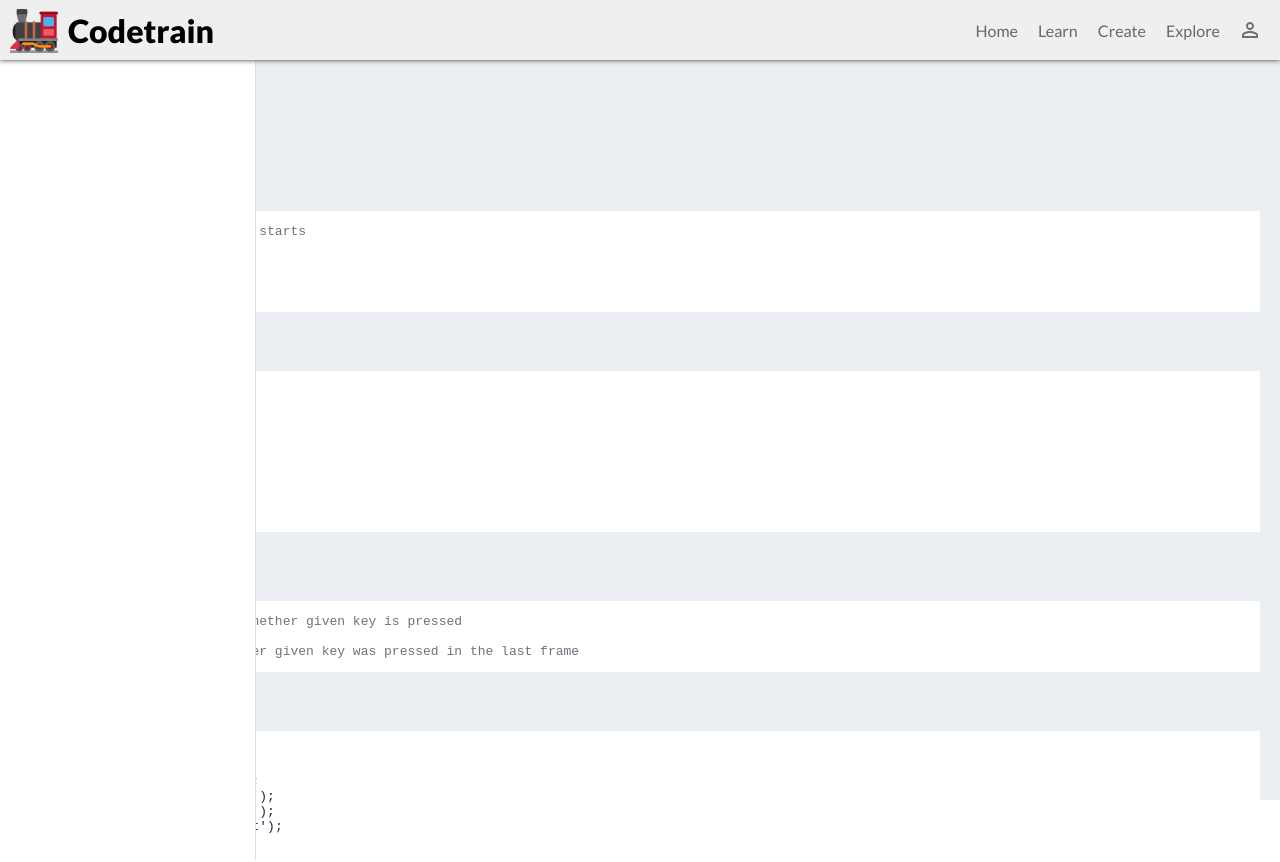
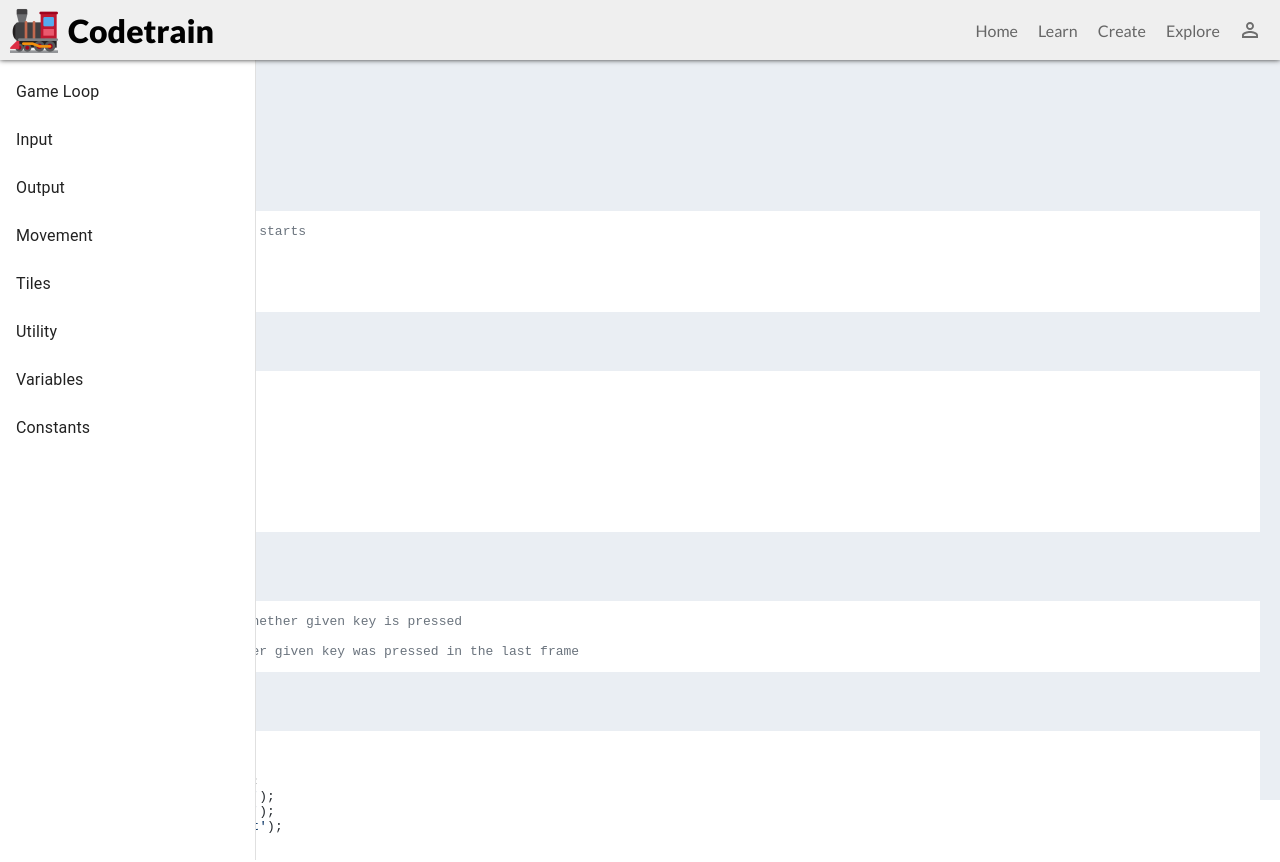
Before and after one commit to LearnCodeOrg/codetrain, a Next.js app: page /docs in a window 1280 px wide. Shown: the top 862 px of the page. Built offline with nearby package versions, Linux system fonts and the light colour scheme; no server answers.

Commit message:
Create drawer links.

```diff
--- a/pages/docs.js
+++ b/pages/docs.js
@@ -44,6 +44,46 @@ export default function Docs() {
         anchor="left"
       >
         <List>
+          <a href="#gameloop">
+            <ListItem button>
+              <ListItemText primary="Game Loop" />
+            </ListItem>
+          </a>
+          <a href="#input">
+            <ListItem button>
+              <ListItemText primary="Input" />
+            </ListItem>
+          </a>
+          <a href="#output">
+            <ListItem button>
+              <ListItemText primary="Output" />
+            </ListItem>
+          </a>
+          <a href="#movement">
+            <ListItem button>
+              <ListItemText primary="Movement" />
+            </ListItem>
+          </a>
+          <a href="#tiles">
+            <ListItem button>
+              <ListItemText primary="Tiles" />
+            </ListItem>
+          </a>
+          <a href="#utility">
+            <ListItem button>
+              <ListItemText primary="Utility" />
+            </ListItem>
+          </a>
+          <a href="#variables">
+            <ListItem button>
+              <ListItemText primary="Variables" />
+            </ListItem>
+          </a>
+          <a href="#constants">
+            <ListItem button>
+              <ListItemText primary="Constants" />
+            </ListItem>
+          </a>
         </List>
       </Drawer>
       <div>
```
